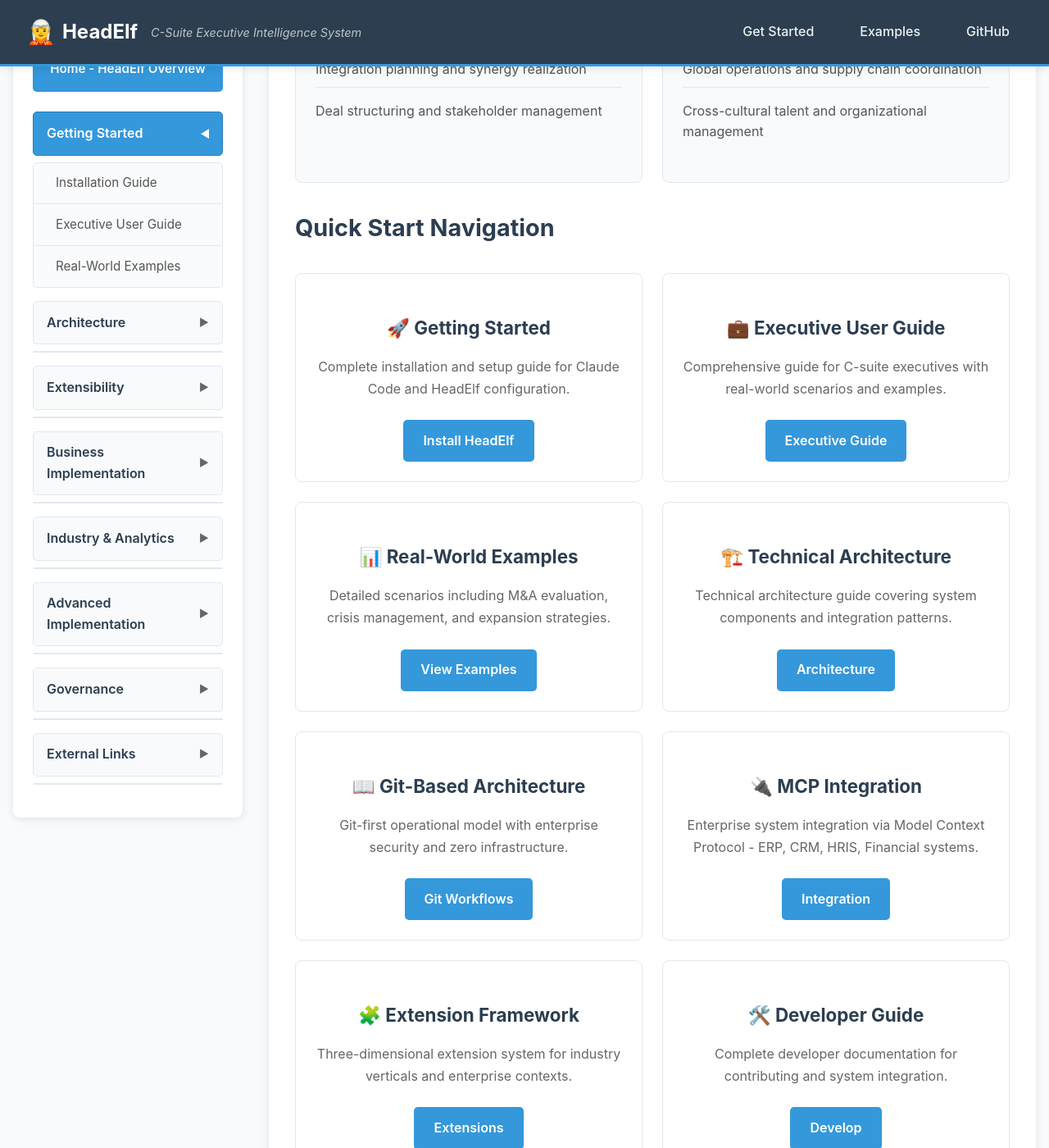
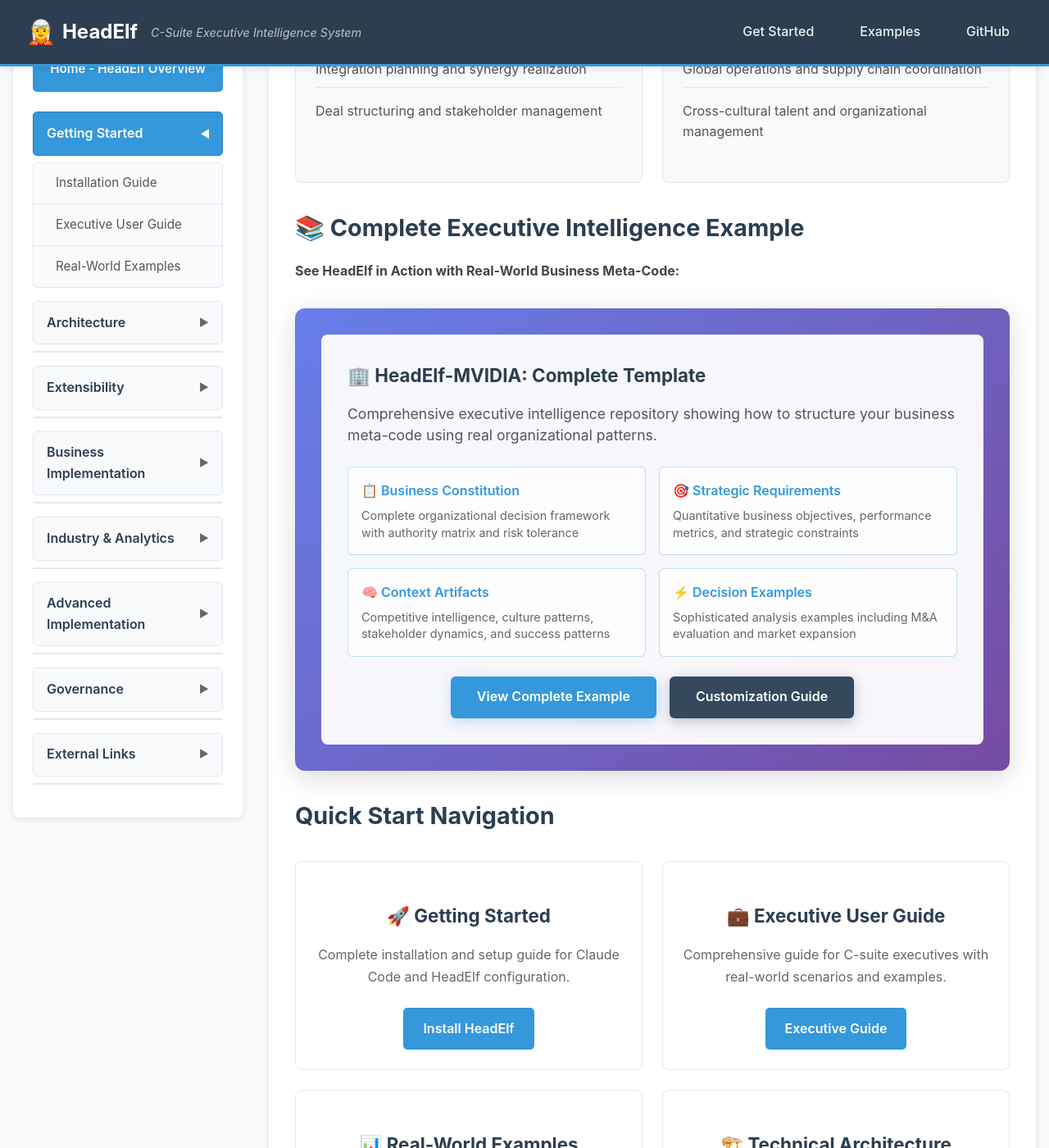
Before and after one commit to pauljbernard/headElf, a Jekyll site: the page built from docs/index.md, in a window 1280 px wide and 1400 px high, scrolled down 10338 px. Shown: the whole window at 82% size. Built offline with Jekyll 4.4.1, drawn with Linux system fonts in a browser that asks for light colours; part of the change alters nothing that is shown.

Commit message:
Add prominent HeadElf-MVIDIA example repository section to website
- Add comprehensive example section showcasing HeadElf-MVIDIA template
- Include detailed feature breakdown: constitution, requirements, context artifacts, examples
- Add direct links to GitHub repository and customization guide
- Create attractive gradient card design with feature grid layout
- Position prominently before quick start navigation for maximum visibility
- Help executives understand how to structure their business meta-code

🤖 Generated with [Claude Code](https://claude.ai/code)

Co-Authored-By: Claude <noreply@anthropic.com>

```diff
--- a/docs/index.md
+++ b/docs/index.md
@@ -439,6 +439,44 @@ HeadElf transforms Claude Code into a comprehensive C-Suite Executive Intelligen
   </div>
 </div>
 
+## 📚 Complete Executive Intelligence Example
+
+**See HeadElf in Action with Real-World Business Meta-Code:**
+
+<div class="example-repository-highlight">
+  <div class="example-card">
+    <h3>🏢 HeadElf-MVIDIA: Complete Template</h3>
+    <p>Comprehensive executive intelligence repository showing how to structure your business meta-code using real organizational patterns.</p>
+
+    <div class="template-features">
+      <div class="feature-item">
+        <h4>📋 Business Constitution</h4>
+        <p>Complete organizational decision framework with authority matrix and risk tolerance</p>
+      </div>
+
+      <div class="feature-item">
+        <h4>🎯 Strategic Requirements</h4>
+        <p>Quantitative business objectives, performance metrics, and strategic constraints</p>
+      </div>
+
+      <div class="feature-item">
+        <h4>🧠 Context Artifacts</h4>
+        <p>Competitive intelligence, culture patterns, stakeholder dynamics, and success patterns</p>
+      </div>
+
+      <div class="feature-item">
+        <h4>⚡ Decision Examples</h4>
+        <p>Sophisticated analysis examples including M&A evaluation and market expansion</p>
+      </div>
+    </div>
+
+    <div class="example-actions">
+      <a href="https://github.com/pauljbernard/HeadElf-MVIDIA" class="example-button primary">View Complete Example</a>
+      <a href="https://github.com/pauljbernard/HeadElf-MVIDIA/blob/master/docs/how-to-customize.md" class="example-button secondary">Customization Guide</a>
+    </div>
+  </div>
+</div>
+
 ## Quick Start Navigation
 
 <div class="navigation-grid">
@@ -852,4 +890,108 @@ HeadElf provides comprehensive C-suite executive intelligence that enhances your
     font-size: 0.95rem;
     line-height: 1.4;
 }
+
+/* Example Repository Highlight */
+.example-repository-highlight {
+    background: linear-gradient(135deg, #667eea 0%, #764ba2 100%);
+    border-radius: 12px;
+    padding: 2rem;
+    margin: 2rem 0;
+    box-shadow: 0 8px 32px rgba(0, 0, 0, 0.15);
+}
+
+.example-card {
+    background: rgba(255, 255, 255, 0.95);
+    border-radius: 8px;
+    padding: 2rem;
+    backdrop-filter: blur(10px);
+}
+
+.example-card h3 {
+    color: #2c3e50;
+    margin: 0 0 1rem 0;
+    font-size: 1.4rem;
+    font-weight: 700;
+}
+
+.example-card > p {
+    color: #555;
+    margin: 0 0 1.5rem 0;
+    font-size: 1.1rem;
+    line-height: 1.5;
+}
+
+.template-features {
+    display: grid;
+    grid-template-columns: repeat(auto-fit, minmax(240px, 1fr));
+    gap: 1rem;
+    margin: 1.5rem 0;
+}
+
+.feature-item {
+    background: rgba(255, 255, 255, 0.8);
+    border: 1px solid rgba(52, 152, 219, 0.3);
+    border-radius: 6px;
+    padding: 1rem;
+}
+
+.feature-item h4 {
+    color: #3498db;
+    margin: 0 0 0.5rem 0;
+    font-size: 1rem;
+    font-weight: 600;
+}
+
+.feature-item p {
+    color: #666;
+    margin: 0;
+    font-size: 0.9rem;
+    line-height: 1.4;
+}
+
+.example-actions {
+    display: flex;
+    gap: 1rem;
+    justify-content: center;
+    margin-top: 1.5rem;
+    flex-wrap: wrap;
+}
+
+.example-button {
+    display: inline-block;
+    padding: 0.8rem 2rem;
+    text-decoration: none;
+    border-radius: 6px;
+    font-weight: 600;
+    font-size: 1rem;
+    transition: all 0.3s ease;
+    text-align: center;
+    min-width: 180px;
+}
+
+.example-button.primary {
+    background: #3498db;
+    color: white;
+    box-shadow: 0 4px 15px rgba(52, 152, 219, 0.3);
+}
+
+.example-button.primary:hover {
+    background: #2980b9;
+    color: white;
+    transform: translateY(-2px);
+    box-shadow: 0 6px 20px rgba(52, 152, 219, 0.4);
+}
+
+.example-button.secondary {
+    background: #34495e;
+    color: white;
+    box-shadow: 0 4px 15px rgba(52, 73, 94, 0.3);
+}
+
+.example-button.secondary:hover {
+    background: #2c3e50;
+    color: white;
+    transform: translateY(-2px);
+    box-shadow: 0 6px 20px rgba(52, 73, 94, 0.4);
+}
 </style>
```
